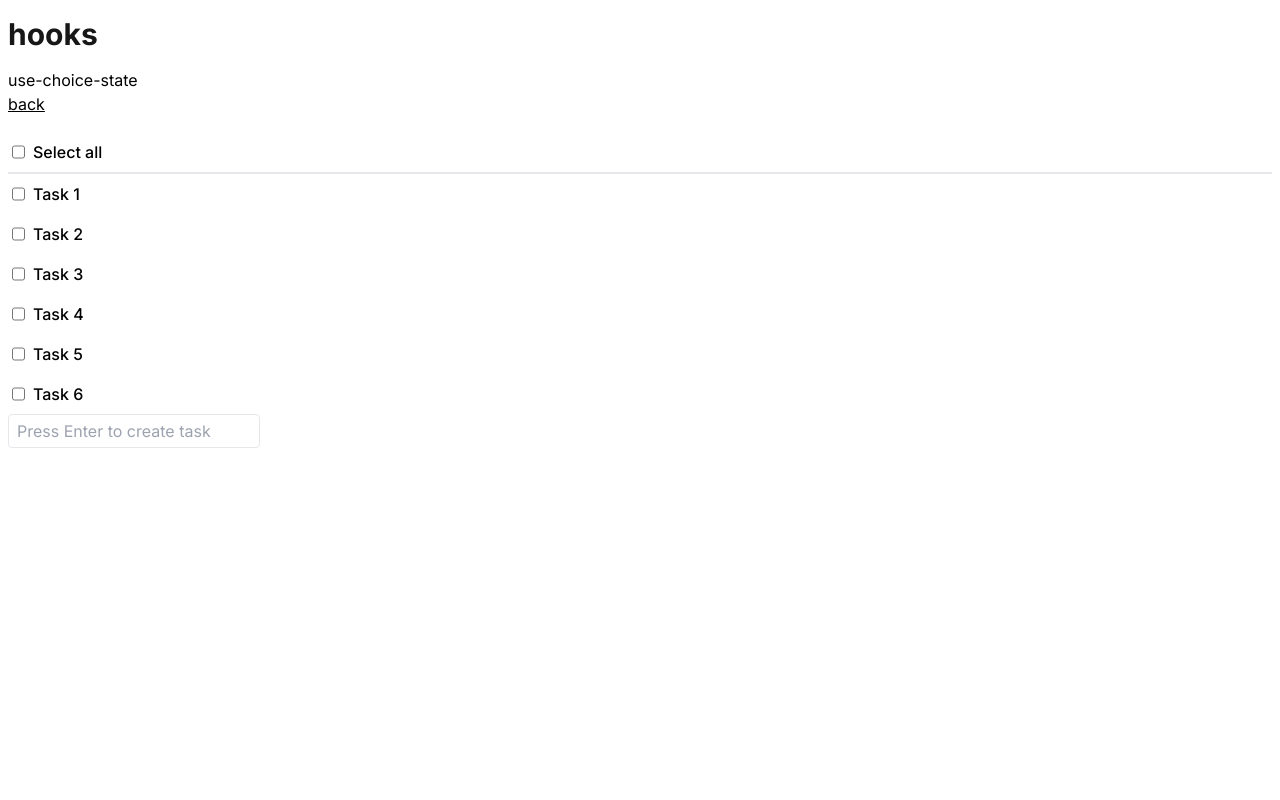
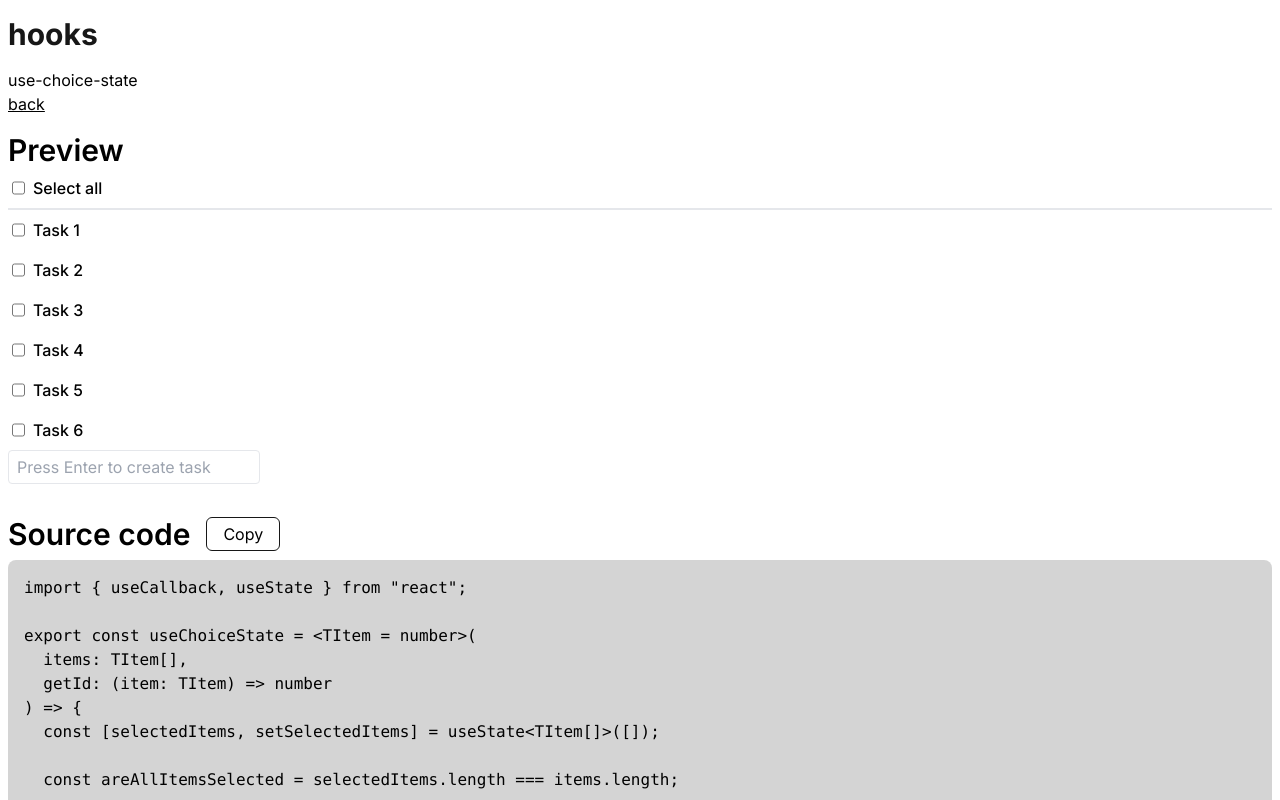
Before and after one commit to tsivinsky/hooks, a Next.js app: page /use-choice-state in a window 1280 px wide. Shown: the top 800 px of the page. Built offline with nearby package versions, Linux system fonts and the light colour scheme.

Commit message:
Show source code for `use-choice-state` hook

```diff
--- a/package.json
+++ b/package.json
@@ -20,6 +20,7 @@
     "postcss": "8.4.27",
     "react": "18.2.0",
     "react-dom": "18.2.0",
+    "react-hot-toast": "^2.4.1",
     "tailwindcss": "3.3.3",
     "typescript": "5.1.6"
   }
--- a/src/app/layout.tsx
+++ b/src/app/layout.tsx
@@ -1,6 +1,7 @@
 import type { Metadata } from "next";
 import { Inter } from "next/font/google";
 import { LayoutProps } from "@/types/next";
+import { Toaster } from "react-hot-toast";
 import "./globals.css";
 import { Header } from "@/components/Header";
 import { clsx } from "clsx";
@@ -16,6 +17,7 @@ export default function RootLayout({ children }: LayoutProps) {
   return (
     <html lang="en">
       <body className={clsx(inter.className, "min-h-screen flex flex-col")}>
+        <Toaster />
         <Header />
         <main className="flex-1 max-w-screen-2xl mx-auto w-full px-2">
           {children}
--- a/src/app/use-choice-state/page.tsx
+++ b/src/app/use-choice-state/page.tsx
@@ -1,100 +1,21 @@
-"use client";
+import Link from "next/link";
+import { Code } from "@/components/Code";
+import { Preview } from "./preview";
 
-import { useState } from "react";
-import { useChoiceState } from "@/hooks/useChoiceState";
-import Link from "next/link";
-
-type Task = {
+export type Task = {
   id: number;
   title: string;
 };
 
 export default function ChoiceStatePage() {
-  const [tasks, setTasks] = useState<Task[]>(DEFAULT_TASKS);
-  const [newTask, setNewTask] = useState("");
-
-  const choice = useChoiceState(tasks, (task) => task.id);
-
-  const handleAddTask = () => {
-    setTasks((prev) => [...prev, { id: prev.length + 1, title: newTask }]);
-    setNewTask("");
-  };
-
   return (
     <div>
       <h1>use-choice-state</h1>
       <Link href="/" className="underline hover:no-underline">
         back
       </Link>
-      <div className="my-4">
-        <div className="flex gap-2 py-2 px-1 border-b-2">
-          <input
-            type="checkbox"
-            id="tasks-select-all"
-            checked={choice.areAllItemsSelected}
-            onChange={(e) => choice.selectAll(e.target.checked)}
-          />
-          <label
-            htmlFor="tasks-select-all"
-            className="font-medium cursor-pointer select-none"
-          >
-            Select all
-          </label>
-        </div>
-        <div>
-          {tasks.map((task) => (
-            <div key={task.id} className="flex gap-2 py-2 px-1">
-              <input
-                type="checkbox"
-                id={`${task.id}-checkbox`}
-                checked={choice.getIsItemSelected(task)}
-                onChange={(e) => choice.selectById(task, e.target.checked)}
-              />
-              <label
-                htmlFor={`${task.id}-checkbox`}
-                className="font-medium cursor-pointer select-none"
-              >
-                {task.title}
-              </label>
-            </div>
-          ))}
-        </div>
-        <input
-          type="text"
-          className="border rounded py-1 px-2"
-          placeholder="Press Enter to create task"
-          value={newTask}
-          onChange={(e) => setNewTask(e.target.value)}
-          onKeyDown={(e) => e.key === "Enter" && handleAddTask()}
-        />
-      </div>
+      <Preview />
+      <Code filepath="src/hooks/useChoiceState.ts" className="my-8" />
     </div>
   );
 }
-
-const DEFAULT_TASKS: Task[] = [
-  {
-    id: 0,
-    title: "Task 1",
-  },
-  {
-    id: 1,
-    title: "Task 2",
-  },
-  {
-    id: 2,
-    title: "Task 3",
-  },
-  {
-    id: 3,
-    title: "Task 4",
-  },
-  {
-    id: 4,
-    title: "Task 5",
-  },
-  {
-    id: 5,
-    title: "Task 6",
-  },
-];
--- /dev/null
+++ b/src/app/use-choice-state/preview.tsx
@@ -0,0 +1,89 @@
+"use client";
+import { useState } from "react";
+import { useChoiceState } from "@/hooks/useChoiceState";
+import { Task } from "./page";
+
+export const Preview = () => {
+  const [tasks, setTasks] = useState<Task[]>(DEFAULT_TASKS);
+  const [newTask, setNewTask] = useState("");
+
+  const choice = useChoiceState(tasks, (task) => task.id);
+
+  const handleAddTask = () => {
+    setTasks((prev) => [...prev, { id: prev.length + 1, title: newTask }]);
+    setNewTask("");
+  };
+
+  return (
+    <div className="my-4">
+      <h2 className="text-3xl font-semibold">Preview</h2>
+      <div className="flex gap-2 py-2 px-1 border-b-2">
+        <input
+          type="checkbox"
+          id="tasks-select-all"
+          checked={choice.areAllItemsSelected}
+          onChange={(e) => choice.selectAll(e.target.checked)}
+        />
+        <label
+          htmlFor="tasks-select-all"
+          className="font-medium cursor-pointer select-none"
+        >
+          Select all
+        </label>
+      </div>
+      <div>
+        {tasks.map((task) => (
+          <div key={task.id} className="flex gap-2 py-2 px-1">
+            <input
+              type="checkbox"
+              id={`${task.id}-checkbox`}
+              checked={choice.getIsItemSelected(task)}
+              onChange={(e) => choice.selectById(task, e.target.checked)}
+            />
+            <label
+              htmlFor={`${task.id}-checkbox`}
+              className="font-medium cursor-pointer select-none"
+            >
+              {task.title}
+            </label>
+          </div>
+        ))}
+      </div>
+      <input
+        type="text"
+        className="border rounded py-1 px-2"
+        placeholder="Press Enter to create task"
+        value={newTask}
+        onChange={(e) => setNewTask(e.target.value)}
+        onKeyDown={(e) => e.key === "Enter" && handleAddTask()}
+      />
+    </div>
+  );
+};
+
+const DEFAULT_TASKS: Task[] = [
+  {
+    id: 0,
+    title: "Task 1",
+  },
+  {
+    id: 1,
+    title: "Task 2",
+  },
+  {
+    id: 2,
+    title: "Task 3",
+  },
+  {
+    id: 3,
+    title: "Task 4",
+  },
+  {
+    id: 4,
+    title: "Task 5",
+  },
+  {
+    id: 5,
+    title: "Task 6",
+  },
+];
--- /dev/null
+++ b/src/components/Code.tsx
@@ -0,0 +1,24 @@
+import { FC } from "react";
+import fs from "fs/promises";
+import { CopyButton } from "./CopyButton";
+
+export type CodeProps = {
+  filepath: string;
+  className?: string;
+};
+
+export const Code: FC<CodeProps> = async ({ filepath, className }) => {
+  const data = await fs.readFile(filepath, "utf-8");
+
+  return (
+    <div className={className}>
+      <div className="flex items-center gap-4 mb-2">
+        <h2 className="text-3xl font-semibold">Source code</h2>
+        <CopyButton text={data} />
+      </div>
+      <pre className="bg-neutral-300 p-4 rounded-lg max-h-[500px] overflow-x-auto">
+        {data}
+      </pre>
+    </div>
+  );
+};
--- /dev/null
+++ b/src/components/CopyButton.tsx
@@ -0,0 +1,34 @@
+"use client";
+
+import { FC } from "react";
+import { toast } from "react-hot-toast";
+
+export type CopyButtonProps = {
+  text: string;
+};
+
+export const CopyButton: FC<CopyButtonProps> = ({ text }) => {
+  const handleCopy = () => {
+    try {
+      if (!("clipboard" in navigator)) {
+        return toast.error("Clipboard not supported for some reason");
+      }
+
+      navigator.clipboard.writeText(text);
+
+      toast.success("Source code copied to clipboard");
+    } catch (err) {
+      toast.error("Copying didn't succeeded for some reason");
+    }
+  };
+
+  return (
+    <button
+      type="button"
+      className="border border-neutral-900 rounded-md py-1 px-4 hover:bg-neutral-900 hover:text-neutral-100 active:outline outline-neutral-400 outline-offset-1"
+      onClick={handleCopy}
+    >
+      Copy
+    </button>
+  );
+};
```
Also changed, not shown: 1 other file (tests, documents, lock files or other folders).
